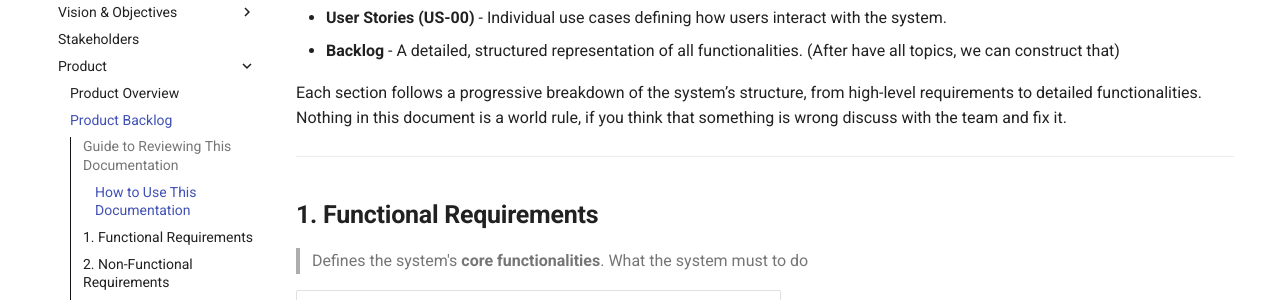
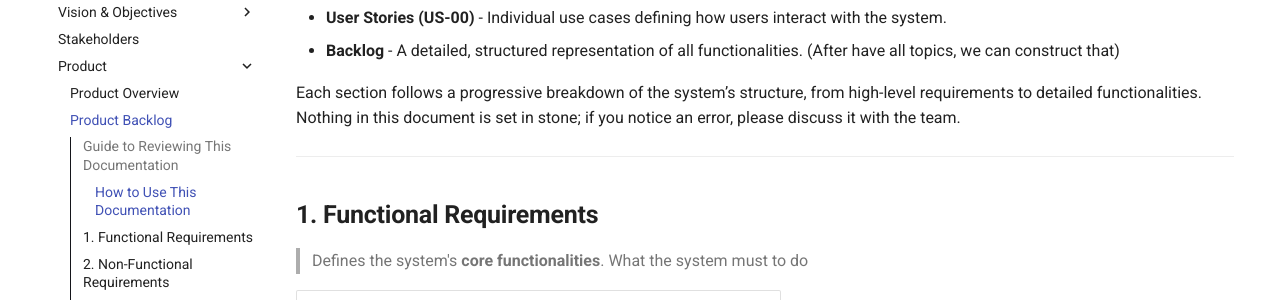
Before and after one commit to ErasmusEgalitarian/educado-docs, an MkDocs documentation site: the page built from docs/project/product/product-backlog-building.md, in a window 1280 px wide and 900 px high, scrolled down 471 px. Shown: the part 177-477 px from the top of the window. Built offline with MkDocs 1.6.1 and Material for MkDocs 9.7.7, drawn with Linux system fonts in a browser that asks for light colours; comment, search, counter and statistics services are not loaded.

Commit message:
Update docs/project/product/product-backlog-building.md
Co-authored-by: Copilot <175728472+Copilot@users.noreply.github.com>

```diff
--- a/docs/project/product/product-backlog-building.md
+++ b/docs/project/product/product-backlog-building.md
@@ -18,8 +18,7 @@ This document outlines the **functional and non-functional requirements** for th
 - **Backlog** - A detailed, structured representation of all functionalities. (After have all topics, we can construct that)
 
 Each section follows a progressive breakdown of the system’s structure, from high-level requirements to detailed functionalities.
-Nothing in this document is a world rule, if you think that something is wrong discuss with the team and fix it.
-
+Nothing in this document is set in stone; if you notice an error, please discuss it with the team.
 ---
 
 ## **1. Functional Requirements**
```
